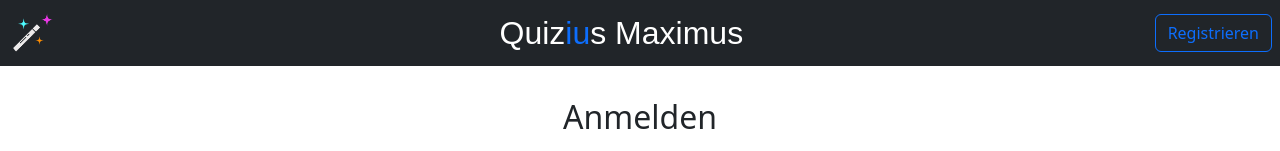
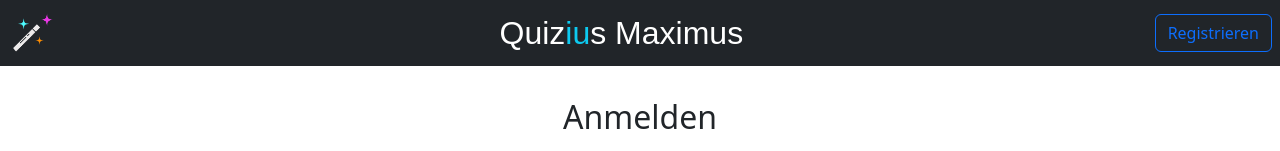
Before and after one commit to 7bellaiu/quizius-maximus, a Vue app in the folder quizius-maximus/: page /login in a window 1280 px wide. Shown: the top 151 px of the page. Built offline with nearby package versions, Linux system fonts and the light colour scheme; no server answers.

Commit message:
IU in info

```diff
--- a/quizius-maximus/src/components/global/AppHeader.vue
+++ b/quizius-maximus/src/components/global/AppHeader.vue
@@ -24,7 +24,7 @@ onMounted(() => {
             <AppLogo variant="dark"/>
         </a>
         <a href="/" class="text-decoration-none" id="quizius-maximus">
-            <span class="text-white p-1 h2">Quiz<span class="text-primary">iu</span>s Maximus</span>
+            <span class="text-white p-1 h2">Quiz<span class="text-info">iu</span>s Maximus</span>
         </a>
         <div v-if="!userLoggedIn" class="dropdown">
             <router-link type="button" class="btn btn-outline-primary" to="/register">Registrieren</router-link>
```
